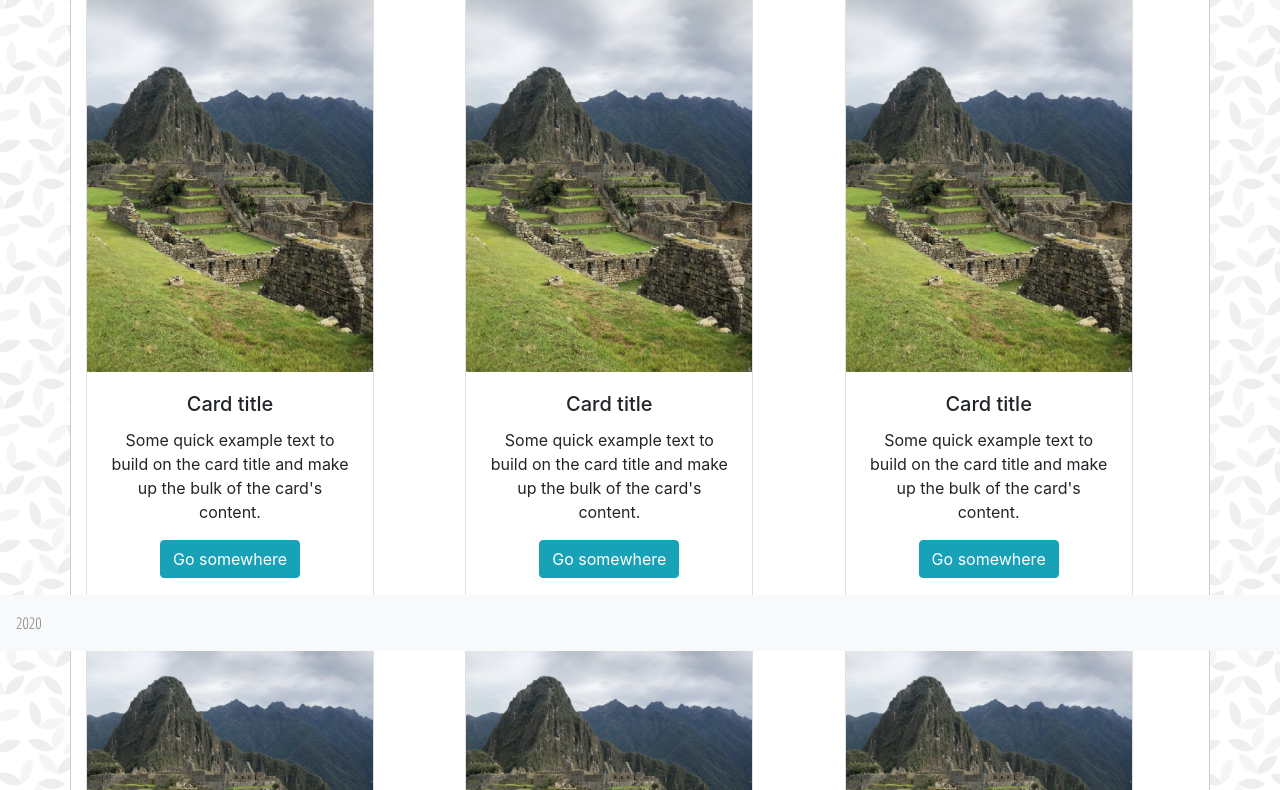
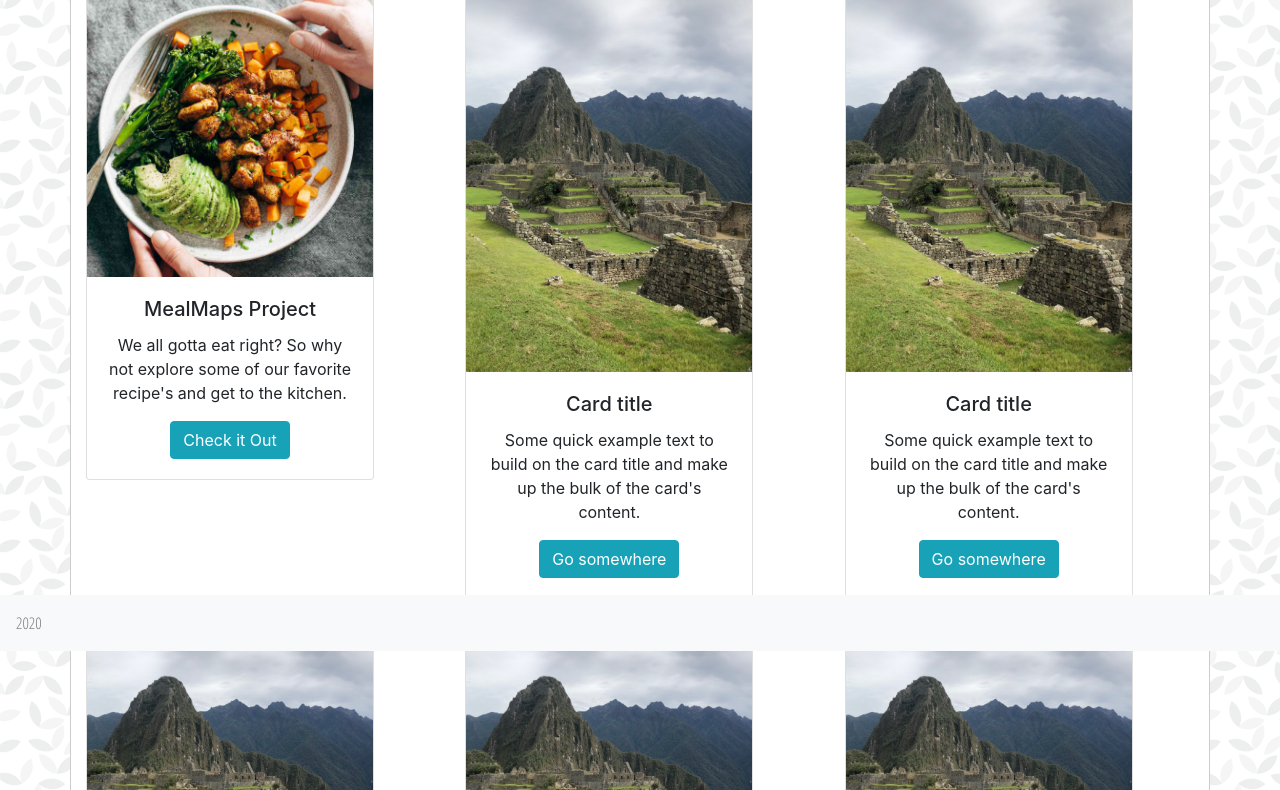
Before and after one commit to nmckee9/Bootstrap-Portfolio, a plain HTML site: page portfolio.html in a window 1280 px wide. Shown: the part 149-939 px from the top of the page. Drawn offline with nearby package versions, Linux system fonts and the light colour scheme.

Commit message:
adds project link to portfolio

```diff
--- a/portfolio.html
+++ b/portfolio.html
@@ -43,11 +43,11 @@
         <div class="row">
             <div class="col">
                 <div class="card" style="width: 18rem;">
-                    <img src="assets/images/IMG_2987.JPG" class="card-img-top" alt="...">
+                    <img src="assets/images/meal.jpg" class="card-img-top" alt="...">
                     <div class="card-body">
-                      <h5 class="card-title">Card title</h5>
-                      <p class="card-text">Some quick example text to build on the card title and make up the bulk of the card's content.</p>
-                      <a href="#" class="btn btn-info">Go somewhere</a>
+                      <h5 class="card-title">MealMaps Project</h5>
+                      <p class="card-text">We all gotta eat right? So why not explore some of our favorite recipe's and get to the kitchen.</p>
+                      <a target="_blank" href="https://lulamoon96.github.io/Project-1/" class="btn btn-info">Check it Out</a>
                     </div>
                 </div>
             </div>
```
Also changed, not shown: index.html (+1 -0 lines), assets/images/meal.jpg (added).
